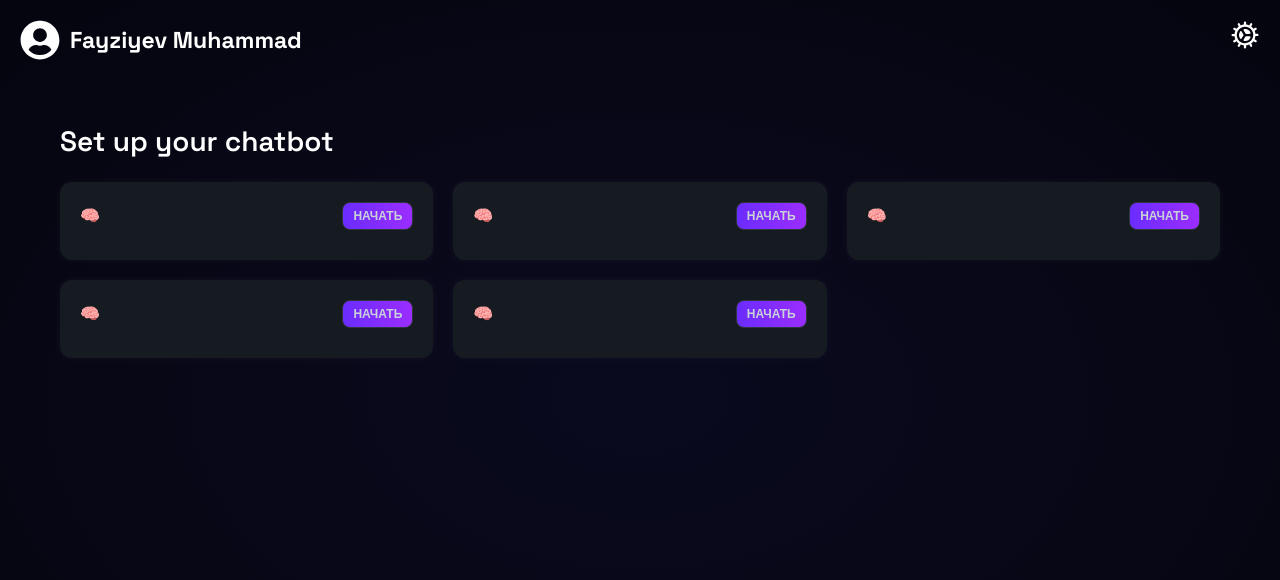
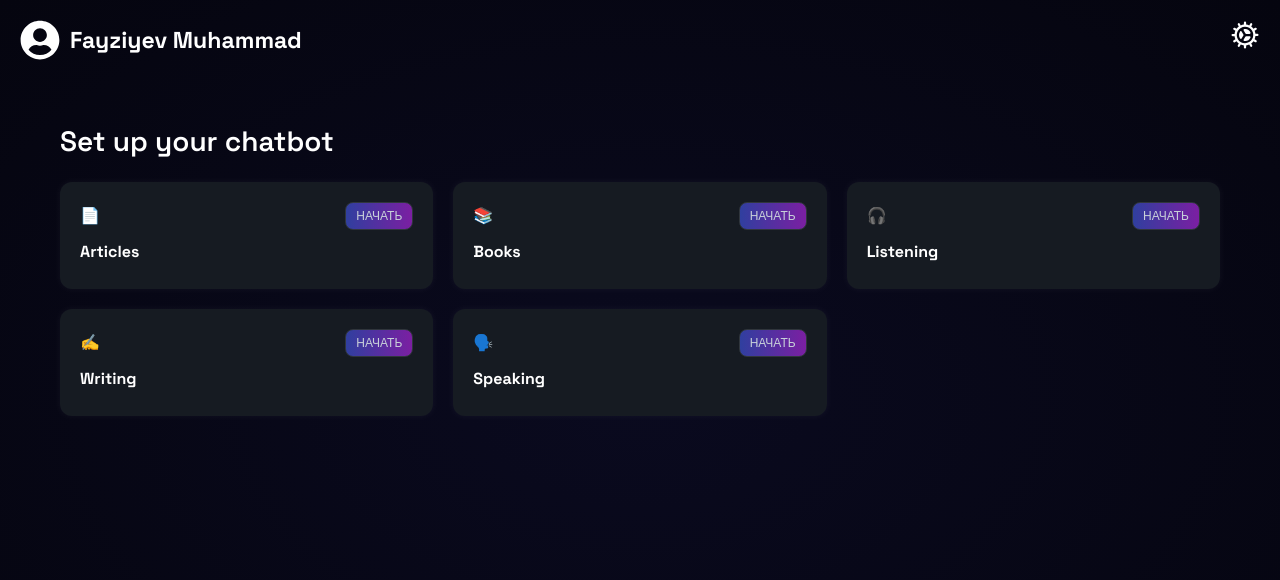
Before and after one commit to muhammadfayziyev2/GryphonSchool, a Next.js app: page /students in a window 1280 px wide. Shown: the top 580 px of the page. Built offline with nearby package versions, Linux system fonts and the light colour scheme.

Commit message:
modified:   src/app/globals.css 	modified:   src/app/students/page.jsx

```diff
--- a/src/app/globals.css
+++ b/src/app/globals.css
@@ -1033,7 +1033,7 @@ body {
 }
 
 .preview-btn {
-  background-color: #30363d;
+  background: linear-gradient(90deg, #303f9f, #7b1fa2);
   color: #c9d1d9;
   font-size: 12px;
   padding: 4px 10px;
@@ -1041,8 +1041,11 @@ body {
   border-radius: 8px;
   cursor: pointer;
   text-transform: uppercase;
+  transition: all 0.2s ease-in-out;
 }
-
+.preview-btn:hover{
+  box-shadow: 0 0 10px rgba(147, 51, 234, 0.8), 0 0 10px rgba(59, 130, 246, 0.6);
+}
 .card-title {
   font-size: 16px;
   font-weight: bold;
--- /dev/null
+++ b/src/app/listning/page.jsx
@@ -0,0 +1,9 @@
+import React from 'react'
+
+const page = () => {
+  return (
+    <div>listning</div>
+  )
+}
+
+export default page
--- /dev/null
+++ b/src/app/speaking/page.jsx
@@ -0,0 +1,9 @@
+import React from 'react'
+
+const page = () => {
+  return (
+    <div>speaking</div>
+  )
+}
+
+export default page
--- a/src/app/students/page.jsx
+++ b/src/app/students/page.jsx
@@ -1,5 +1,6 @@
 'use client'
 
+import Link from 'next/link';
 import React from 'react';
 import { FaUserCircle } from "react-icons/fa";
 import { HiMiniCog } from "react-icons/hi2";
@@ -22,45 +23,41 @@ const ChatbotSetup = () => {
         <div className="grid">
           <div className="card">
             <div className="card-header">
-                <div className="card-icon">🧠</div>
-                <button className="preview-btn">Начать</button>
+              <div className="card-icon">📄</div>
+              <Link href='/articles' className="preview-btn">Начать</Link>
             </div>
-              <div className="card-title"></div>
-              <div className="card-desc"></div>
+            <div className="card-title">Articles</div>
           </div>
           <div className="card">
             <div className="card-header">
-              <div className="card-icon">🧠</div>
-              <button className="preview-btn">Начать</button>
+              <div className="card-icon">📚</div> {/* Books */}
+              <Link href='/books' className="preview-btn">Начать</Link>
             </div>
-            <div className="card-title"></div>
-            <div className="card-desc"></div>
+            <div className="card-title">Books</div>
           </div>
           <div className="card">
             <div className="card-header">
-              <div className="card-icon">🧠</div>
-              <button className="preview-btn">Начать</button>
+              <div className="card-icon">🎧</div> {/* Listening */}
+              <Link href='/listning' className="preview-btn">Начать</Link>
             </div>
-            <div className="card-title"></div>
-            <div className="card-desc"></div>
+            <div className="card-title">Listening</div>
           </div>
           <div className="card">
             <div className="card-header">
-              <div className="card-icon">🧠</div>
-              <button className="preview-btn">Начать</button>
+              <div className="card-icon">✍️</div> {/* Writing */}
+              <Link href='/writing' className="preview-btn">Начать</Link>
             </div>
-            <div className="card-title"></div>
-            <div className="card-desc"></div>
+            <div className="card-title">Writing</div>
           </div>
           <div className="card">
             <div className="card-header">
-              <div className="card-icon">🧠</div>
-              <button className="preview-btn">Начать</button>
+              <div className="card-icon">🗣️</div> {/* Speaking */}
+              <Link href='/speaking' className="preview-btn">Начать</Link>
             </div>
-            <div className="card-title"></div>
-            <div className="card-desc"></div>
+            <div className="card-title">Speaking</div>
           </div>
         </div>
+
       </div>
     </div>
   );
--- /dev/null
+++ b/src/app/writing/page.jsx
@@ -0,0 +1,9 @@
+import React from 'react'
+
+const page = () => {
+  return (
+    <div>wrint</div>
+  )
+}
+
+export default page
```
Lines whose indentation alone changed are shown as unchanged.
